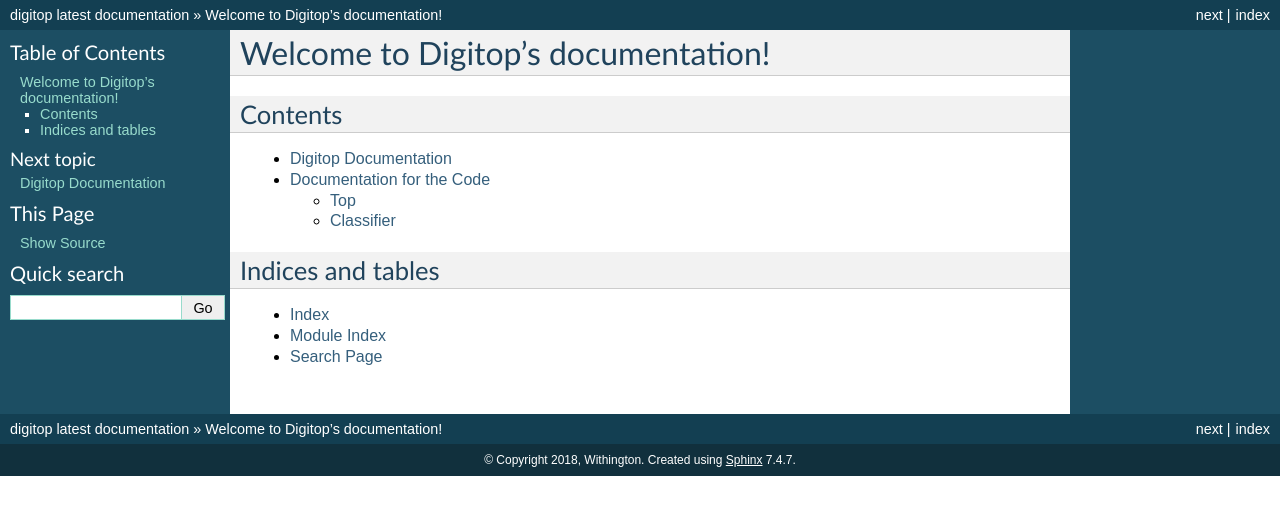
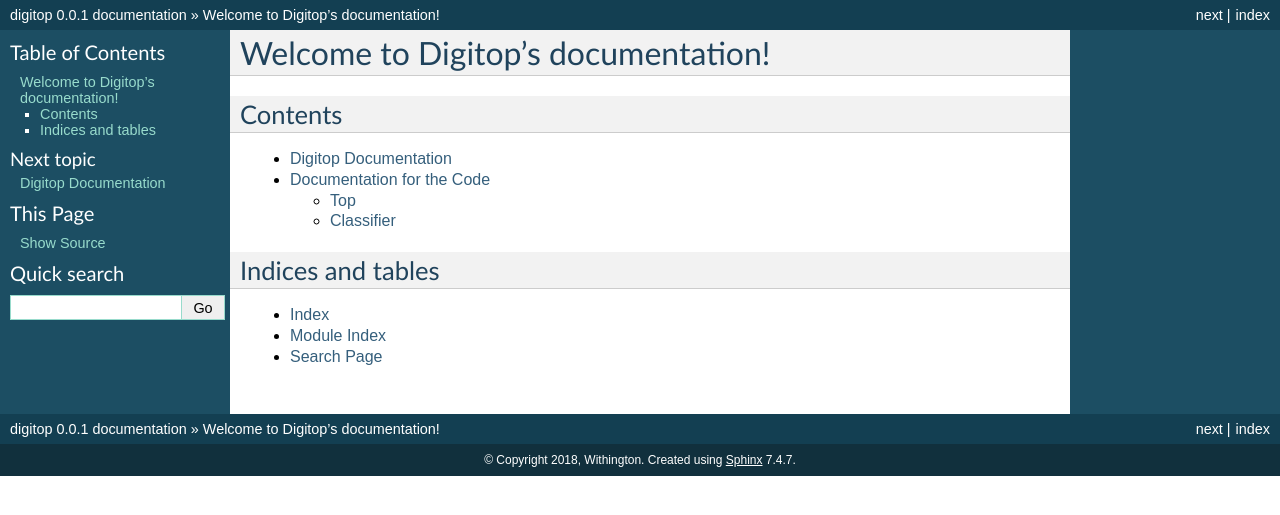
Before and after one commit to Withington/digitop, a Sphinx documentation site: the page built from docs/index.rst, in a window 1280 px wide. Shown: the top 515 px of the page. Built offline with Sphinx 7.4.7, drawn with Linux system fonts in a browser that asks for light colours.

Commit message:
Disabled mocks in conf.py

```diff
--- a/docs/conf.py
+++ b/docs/conf.py
@@ -19,12 +19,16 @@
 
 
 # -- Mock modules -----------------------------------------------------
-import mock
+#import sys
+#from unittest.mock import MagicMock
 
-MOCK_MODULES = ['numpy', 'scipy', 'matplotlib', 'matplotlib.pyplot', 'scipy.interpolate', 'tensorflow']
-for mod_name in MOCK_MODULES:
-	sys.modules[mod_name] = mock.Mock()
+#class Mock(MagicMock):
+#    @classmethod
+#    def __getattr__(cls, name):
+#        return MagicMock()
 
+#MOCK_MODULES = ['numpy', 'scipy', 'matplotlib', 'matplotlib.pyplot', 'scipy.interpolate', 'tensorflow', 'keras']
+#sys.modules.update((mod_name, Mock()) for mod_name in MOCK_MODULES)
 
 # -- Project information -----------------------------------------------------
 
@@ -33,9 +37,9 @@
 author = 'Withington'
 
 # The short X.Y version
-version = ''
+version = '0.0'
 # The full version, including alpha/beta/rc tags
-release = 'latest'
+release = '0.0.1'
 
 
 # -- General configuration ---------------------------------------------------
```
